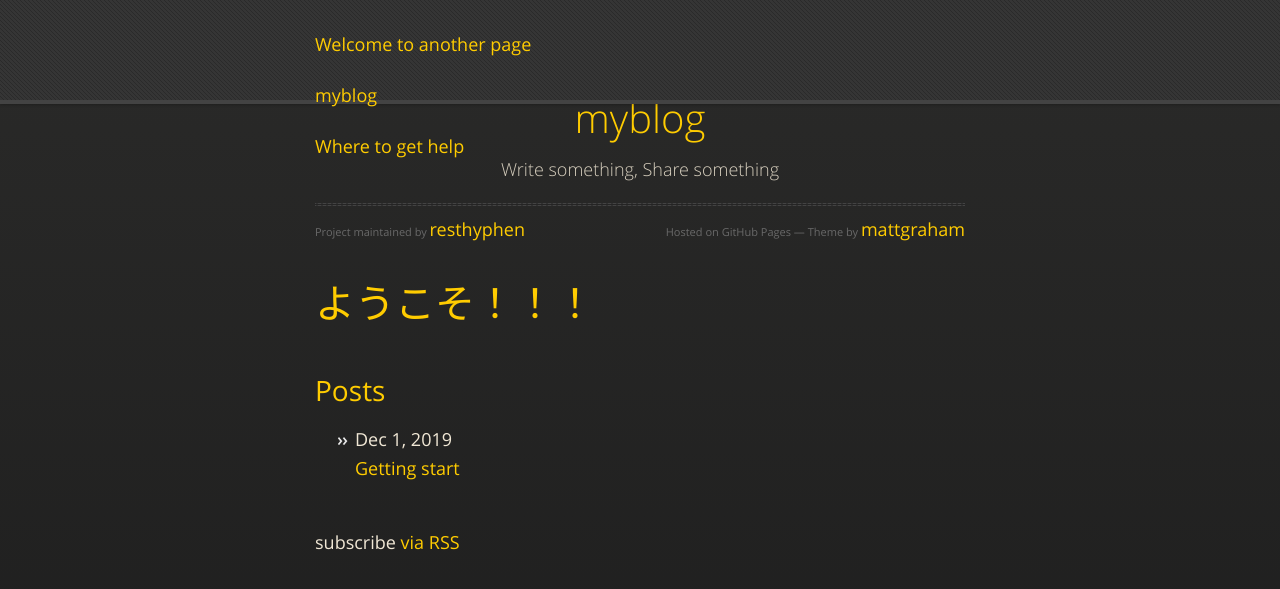
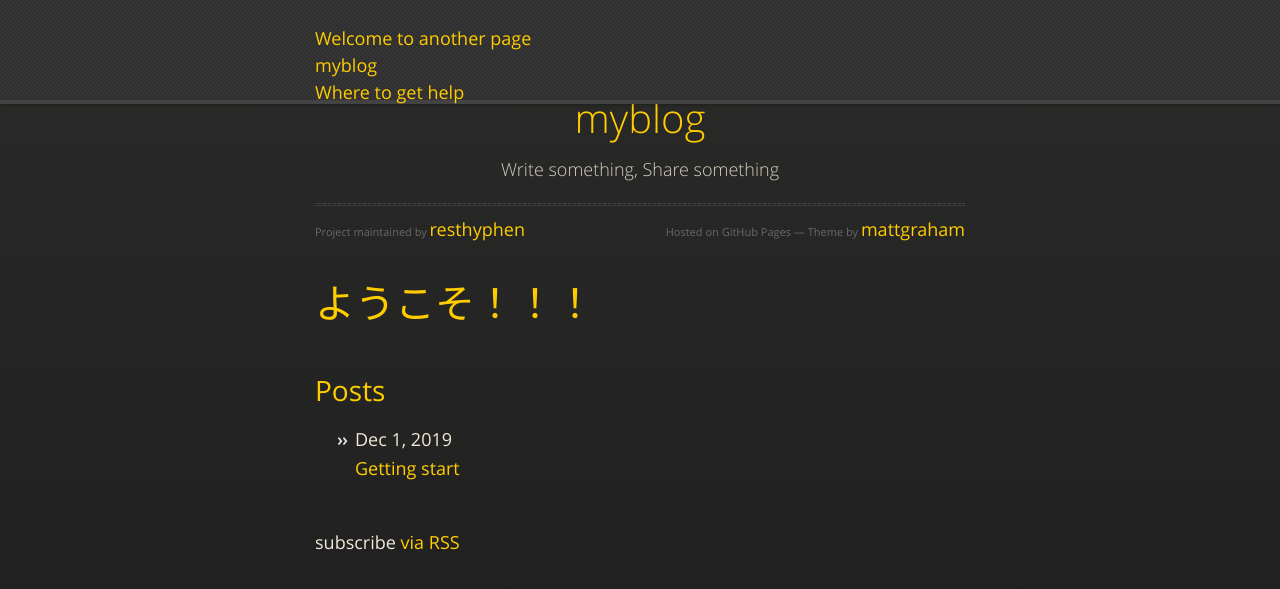
Before and after one commit to resthyphen/myblog, a Jekyll site: the page built from index.md, in a window 1280 px wide. Shown: the top 589 px of the page. Built offline with Jekyll 4.4.1, drawn with Linux system fonts in a browser that asks for light colours.

Commit message:
Update default.html

```diff
--- a/_layouts/default.html
+++ b/_layouts/default.html
@@ -72,7 +72,8 @@
 			{% for path in page_paths %}
 				{% assign my_page = site.pages | where: "path", path | first %}
 				{% if my_page.title %}
-            <h1><a class="page-link" href="{{ my_page.url | relative_url }}">{{ my_page.title | escape }}</a></h1>
+            <a class="page-link" href="{{ my_page.url | relative_url }}">{{ my_page.title | escape }}</a>
+		<br>
 				{% endif %}
            {% endfor %}
 
```
